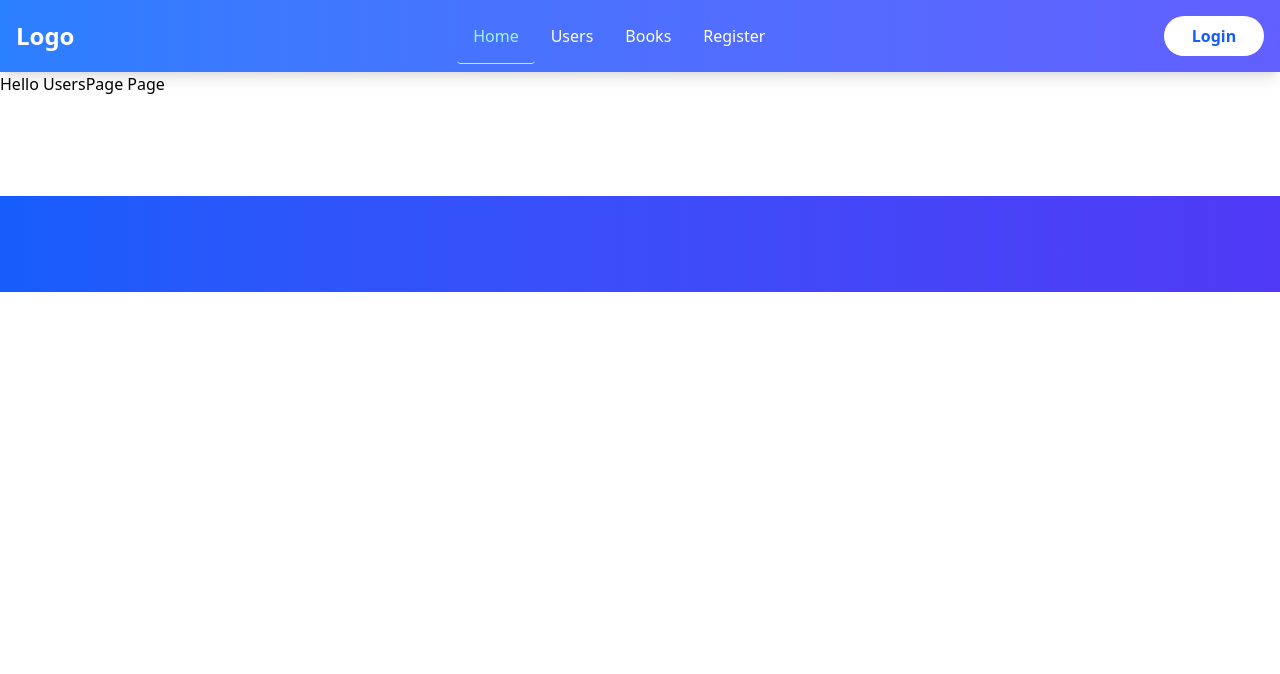
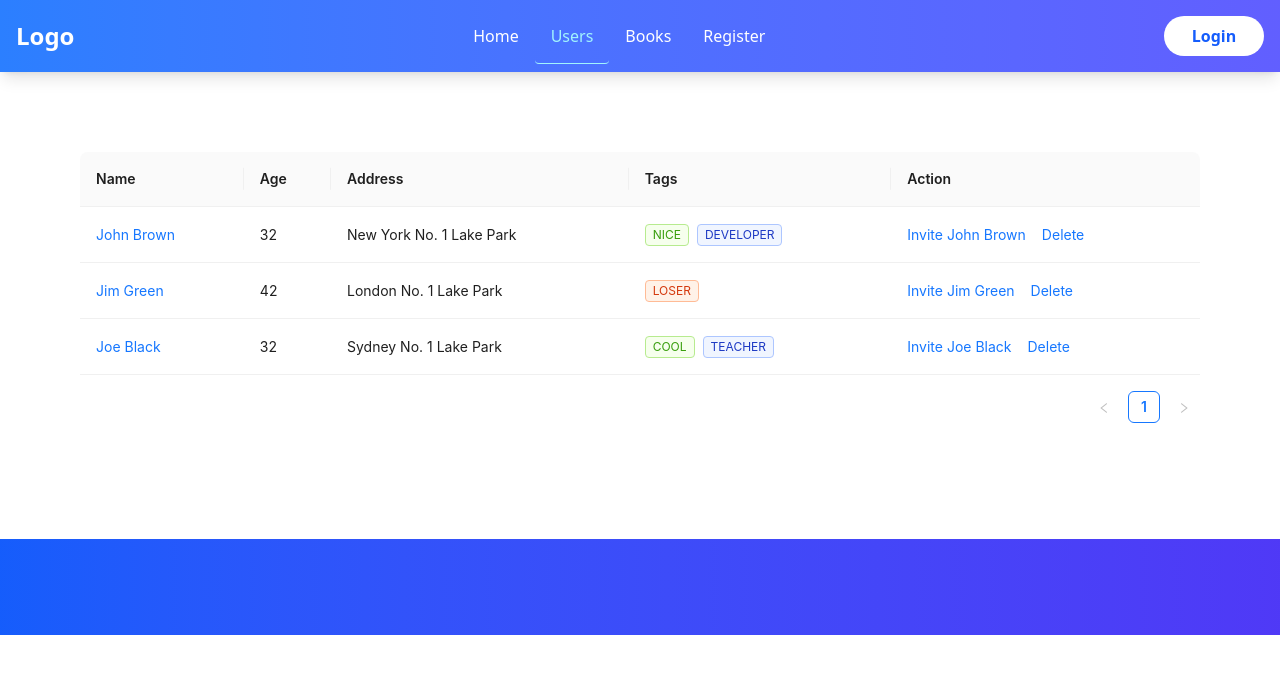
Before and after one commit to nguyenduc050514/react-todo, a React (Vite) app: page /users in a window 1280 px wide. Shown: the top 674 px of the page. Built offline with nearby package versions, Linux system fonts and the light colour scheme.

Commit message:
Add users

```diff
--- a/package.json
+++ b/package.json
@@ -10,7 +10,9 @@
       "preview": "vite preview"
    },
    "dependencies": {
+      "@ant-design/icons": "5.3.7",
       "@tailwindcss/vite": "^4.1.4",
+      "antd": "5.18.1",
       "react": "^19.0.0",
       "react-dom": "^19.0.0",
       "react-router-dom": "6.23.1",
--- /dev/null
+++ b/src/components/users/UsersTable.jsx
@@ -0,0 +1,76 @@
+import { Space, Table, Tag } from "antd";
+const UsersTable = () => {
+   const columns = [
+      {
+         title: "Name",
+         dataIndex: "name",
+         key: "name",
+         render: (text) => <a>{text}</a>,
+      },
+      {
+         title: "Age",
+         dataIndex: "age",
+         key: "age",
+      },
+      {
+         title: "Address",
+         dataIndex: "address",
+         key: "address",
+      },
+      {
+         title: "Tags",
+         key: "tags",
+         dataIndex: "tags",
+         render: (_, { tags }) => (
+            <>
+               {tags.map((tag) => {
+                  let color = tag.length > 5 ? "geekblue" : "green";
+                  if (tag === "loser") {
+                     color = "volcano";
+                  }
+                  return (
+                     <Tag color={color} key={tag}>
+                        {tag.toUpperCase()}
+                     </Tag>
+                  );
+               })}
+            </>
+         ),
+      },
+      {
+         title: "Action",
+         key: "action",
+         render: (_, record) => (
+            <Space size="middle">
+               <a>Invite {record.name}</a>
+               <a>Delete</a>
+            </Space>
+         ),
+      },
+   ];
+   const data = [
+      {
+         key: "1",
+         name: "John Brown",
+         age: 32,
+         address: "New York No. 1 Lake Park",
+         tags: ["nice", "developer"],
+      },
+      {
+         key: "2",
+         name: "Jim Green",
+         age: 42,
+         address: "London No. 1 Lake Park",
+         tags: ["loser"],
+      },
+      {
+         key: "3",
+         name: "Joe Black",
+         age: 32,
+         address: "Sydney No. 1 Lake Park",
+         tags: ["cool", "teacher"],
+      },
+   ];
+   return <Table columns={columns} dataSource={data} />;
+};
+export default UsersTable;
--- a/src/layout/header.jsx
+++ b/src/layout/header.jsx
@@ -1,7 +1,12 @@
-import { useState } from "react";
-import { Link } from "react-router-dom";
+import { useEffect, useState } from "react";
+import { Link, useLocation } from "react-router-dom";
 const Header = () => {
-   const [isActive, setIsActive] = useState(0);
+   const location = useLocation();
+   const [pathName, setPathName] = useState("/");
+   console.log(pathName);
+   useEffect(() => {
+      setPathName(location.pathname);
+   }, [location.pathname]);
    const navItems = [
       {
          content: "Home",
@@ -24,28 +29,16 @@
       <header className="bg-gradient-to-r from-blue-500 to-indigo-500 text-white shadow-lg">
          <div className="p-4 container mx-auto flex items-center justify-between">
             <div className="text-2xl font-bold">
-               <Link
-                  to="/"
-                  onClick={() => {
-                     setIsActive(0);
-                  }}
-               >
-                  Logo
-               </Link>
+               <Link to="/">Logo</Link>
             </div>
             <nav>
                <ul className="flex items-center">
-                  {navItems.map(({ content, href }, index) => (
-                     <li
-                        key={content}
-                        onClick={() => {
-                           setIsActive(index);
-                        }}
-                     >
+                  {navItems.map(({ content, href }) => (
+                     <li key={content}>
                         <Link
                            to={href}
                            className={`p-4 hover:text-gray-300 transition duration-300 ${
-                              isActive === index
+                              pathName === href
                                  ? "text-cyan-200 border-b border-cyan-200 rounded-b"
                                  : ""
                            }`}
@@ -60,7 +53,6 @@
                <Link
                   to="/login"
                   className="text-blue-600 bg-white rounded-full font-semibold hover:text-white hover:bg-blue-600 inline-block h-10 min-w-25 leading-10 text-center"
-                  onClick={() => setIsActive(null)}
                >
                   Login
                </Link>
--- a/src/pages/users.jsx
+++ b/src/pages/users.jsx
@@ -1,6 +1,9 @@
+import UsersTable from "../components/users/userstable";
 const UsersPage = () => {
-  return (
-    <div>Hello UsersPage Page</div>
-  )
-}
-export default UsersPage
+   return (
+      <div className="px-20 mt-20">
+         <UsersTable />
+      </div>
+   );
+};
+export default UsersPage;
```
Also changed, not shown: 1 other file (tests, documents, lock files or other folders).
